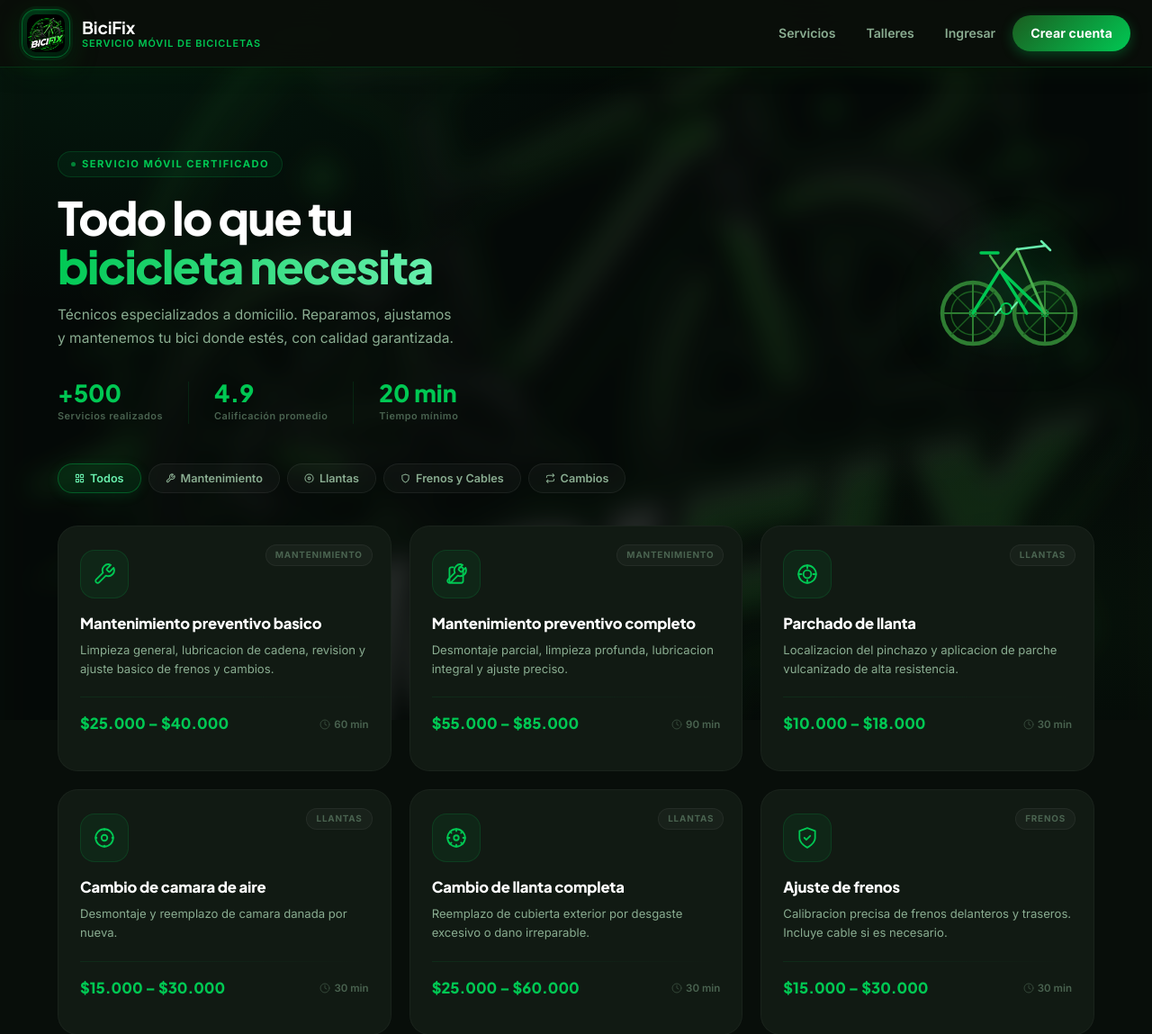
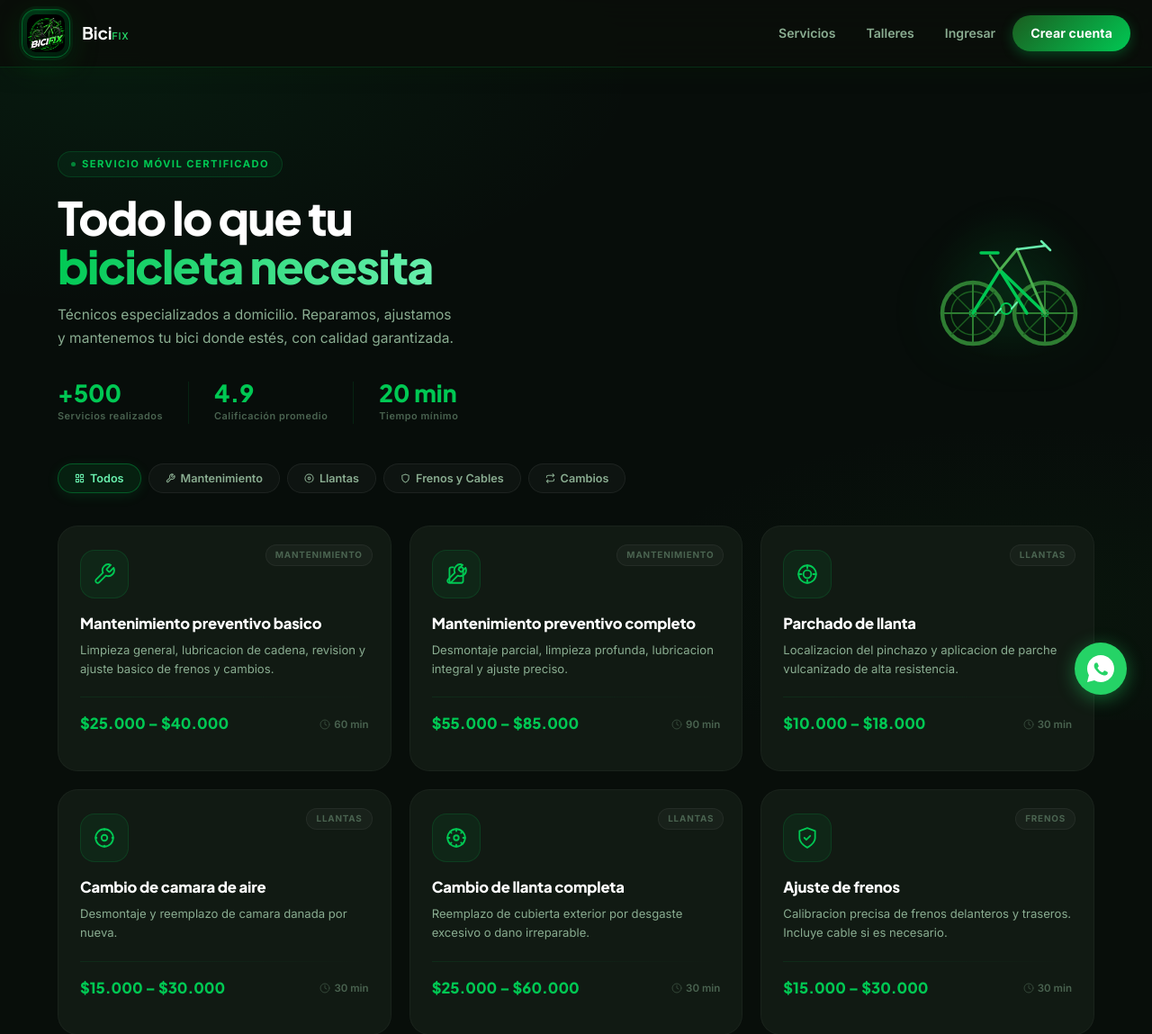
Before and after one commit to Roois334/BiciFix, a Flask app: page /servicios in a window 1280 px wide. Shown: the top 1149 px of the page at 90% size. Run offline with Flask 3, Linux system fonts and the light colour scheme; data comes from the database, SQL or seed files in the repository.

Commit message:
feat: agrega botón flotante de WhatsApp

```diff
--- a/templates/base.html
+++ b/templates/base.html
@@ -12,9 +12,7 @@
   {% block extra_head %}{% endblock %}
 </head>
 <body>
-<div class="bg-bicifix">
-  <img src="/static/img/logo.png" alt="" class="bg-logo-global" aria-hidden="true">
-</div>
+<div class="bg-bicifix"></div>
 <div class="page-wrap">
 
   <nav class="navbar">
@@ -24,8 +22,7 @@
           <img src="/static/img/logo.png" alt="BiciFix" class="brand-logo-image">
         </div>
         <div class="brand-text">
-          <strong>BiciFix</strong>
-          <span>Servicio móvil de bicicletas</span>
+          <strong>Bici<span style="color:#25D366;">Fix</span></strong>
         </div>
       </a>
 
@@ -221,5 +218,55 @@
   if(drawer){drawer.querySelectorAll('.mob-a').forEach(function(a){if(a.getAttribute('href')===path)a.classList.add('mob-active');});}
 })();
 </script>
+<!-- Botón flotante de WhatsApp -->
+<a
+  href="https://wa.me/573025554151"
+  target="_blank"
+  rel="noopener noreferrer"
+  class="whatsapp-float"
+  aria-label="Chatea con BiciFix en WhatsApp"
+  title="Contáctanos por WhatsApp"
+>
+  <svg xmlns="http://www.w3.org/2000/svg" viewBox="0 0 32 32" width="30" height="30" fill="white">
+    <path d="M16 0C7.163 0 0 7.163 0 16c0 2.822.736 5.47 2.027 7.773L0 32l8.489-2.001A15.934 15.934 0 0 0 16 32c8.837 0 16-7.163 16-16S24.837 0 16 0zm8.141 22.078c-.338.951-1.961 1.818-2.706 1.935-.693.109-1.57.154-2.533-.159-.584-.19-1.334-.443-2.288-.868-4.02-1.737-6.644-5.795-6.845-6.065-.2-.27-1.63-2.168-1.63-4.134s1.033-2.933 1.4-3.333c.366-.4.8-.5 1.066-.5.267 0 .534.003.767.013.247.012.578-.094.906.691.338.8 1.147 2.766 1.247 2.966.1.2.167.434.034.7-.134.267-.2.434-.4.667-.2.233-.42.52-.6.7-.2.2-.408.415-.175.815.233.4 1.035 1.708 2.22 2.766 1.526 1.36 2.813 1.78 3.213 1.98.4.2.633.167.867-.1.233-.267 1.0-1.167 1.267-1.567.267-.4.534-.333.9-.2.367.133 2.333 1.1 2.733 1.3.4.2.667.3.767.467.1.166.1.966-.238 1.917z"/>
+  </svg>
+  <span class="whatsapp-float-label">¿Necesitas ayuda?</span>
+</a>
+
+<style>
+.whatsapp-float {
+  position: fixed;
+  bottom: 28px;
+  right: 28px;
+  z-index: 9999;
+  background: #25D366;
+  border-radius: 50%;
+  display: flex;
+  align-items: center;
+  justify-content: center;
+  width: 58px;
+  height: 58px;
+  text-decoration: none;
+  box-shadow: 0 4px 20px rgba(37, 211, 102, 0.45), 0 2px 8px rgba(0,0,0,0.25);
+  transition: transform 0.2s ease, box-shadow 0.2s ease;
+}
+.whatsapp-float:hover {
+  transform: translateY(-3px) scale(1.07);
+  box-shadow: 0 8px 28px rgba(37, 211, 102, 0.55), 0 4px 12px rgba(0,0,0,0.3);
+  background: #20c45a;
+}
+.whatsapp-float-label {
+  display: none;
+}
+@media (max-width: 480px) {
+  .whatsapp-float {
+    bottom: 20px;
+    right: 16px;
+    width: 52px;
+    height: 52px;
+  }
+}
+</style>
+
 </body>
 </html>
```
